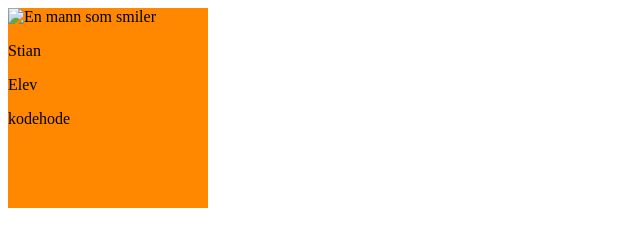
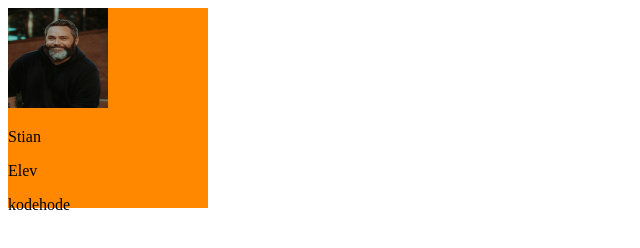
Before and after one commit to Stian7777/html_css, a plain HTML site: page Undervisning/html/index.html in a window 1280 px wide. Shown: the whole page, without its empty margins (0-640 px from the left). Drawn offline with Linux system fonts and the light colour scheme.

Commit message:
opprettet en mappe for bilder

```diff
--- a/Undervisning/html/index.html
+++ b/Undervisning/html/index.html
@@ -8,7 +8,7 @@
 </head>
 <body>
     <div id="card">
-        <img src="mann.jpg" alt="En mann som smiler" id="mann">
+        <img src="bilder/mann.jpg" alt="En mann som smiler" id="mann">
     <p>Stian</p>
     <p>Elev</p>
     <p>kodehode</p>
--- a/Undervisning/html/style.css
+++ b/Undervisning/html/style.css
@@ -7,4 +7,5 @@ height: 200px;
 #mann {
     width: 100px;
     height: 100px;
+
 }
```
Also changed, not shown: Undervisning/html/bilder/mann.jpg (renamed from Undervisning/mann.jpg).
